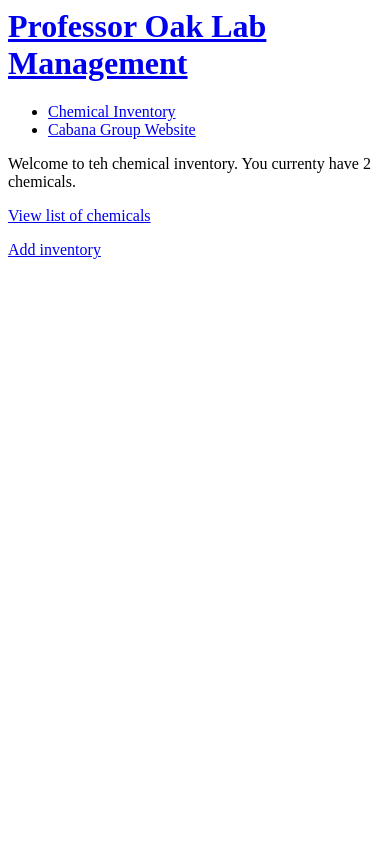
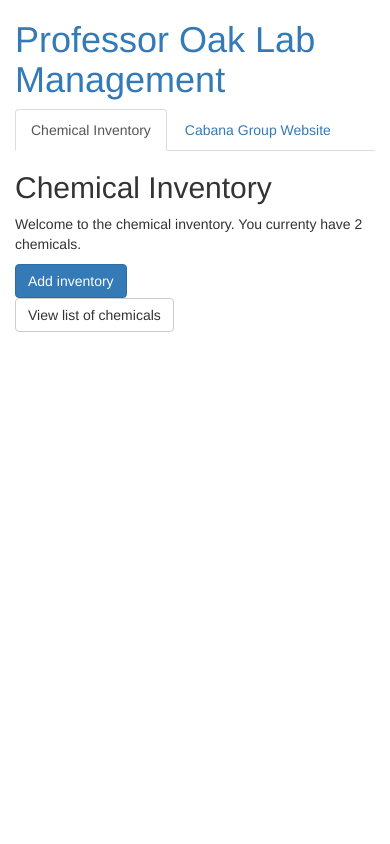
Before and after one commit to canismarko/professor_oak, a Django app: page /chemical_inventory/ in a window 390 px wide. Run offline with Django 3.2, Linux system fonts and the light colour scheme; data comes from the database, SQL or seed files in the repository; some libraries are stand-ins or nearby versions.

Commit message:
Brought in bootstrap styles and added favicon
Bootstrap 3 improves on the default CSS styles and provides page
layout using a grid. Also includes built in responsive (mobile)
design.

```diff
--- a/chemical_inventory/templates/main.html
+++ b/chemical_inventory/templates/main.html
@@ -4,14 +4,24 @@
 
 {% block content %}
 
-Welcome to teh chemical inventory.
-
-You currenty have {{ inventory_size }} chemicals.
+<h2>Chemical Inventory</h2>
 
 <p>
-  <a href="{% url 'chemical_list' %}">View list of chemicals</a>
+  Welcome to the chemical inventory. You currenty have
+  {{ inventory_size }} chemicals.
 </p>
 
-<a href="{% url 'add_container' %}">Add inventory</a>
+<div class="row">
+
+  <div class="col-md-2">
+    <a href="{% url 'add_container' %}" class="btn btn-primary">
+      Add inventory</a>
+  </div>
+
+  <div class="col-md-2">
+    <a href="{% url 'chemical_list' %}" class="btn btn-default">
+      View list of chemicals</a>
+  </div>
+
 
 {% endblock %}
--- a/professor_oak/urls.py
+++ b/professor_oak/urls.py
@@ -15,12 +15,16 @@ Including another URLconf
 """
 from django.conf.urls import include, url
 from django.contrib import admin
+from django.views.generic.base import RedirectView
+from django.core.urlresolvers import reverse
 
 from . import views
 import chemical_inventory.urls
 
 urlpatterns = [
-    url(r'^$', views.home, name='home'),
+    # Since there's home content yet, temporarily redirect to the chemical inventory
+    # url(r'^$', views.home, name='home'),
+    url(r'^$', RedirectView.as_view(url='/chemical_inventory/', permanent=False), name='home'),
     url(r'^admin/', include(admin.site.urls)),
     url(r'^chemical_inventory/', include(chemical_inventory.urls)),
 ]
--- a/templates/base.html
+++ b/templates/base.html
@@ -1,19 +1,36 @@
+{% load staticfiles %}
+<!DOCTYPE html>
+
 <html>
 
   <head>
+
+    <!-- Enable responsive design (mobile friendly) -->
+    <meta name="viewport" content="width=device-width, initial-scale=1">
+
+    <!-- Styles -->
+    <link rel="stylesheet" type="text/css" href="https://cdnjs.cloudflare.com/ajax/libs/twitter-bootstrap/3.3.5/css/bootstrap.min.css">
+
+    <!-- Favicon that shows up in the browser tab -->
+    <link rel="shortcut icon" href="{% static 'favicon.ico' %}" />
+
+
     <title>
       {% block title %}{% endblock %} | Professor Oak
     </title>
   </head>
 
   <body>
-    <h1>
-      <a href="/" title="Return to frontpage">Professor Oak Lab Management</a>
-    </h1>
+    <div class="container">
+	 <h1>
+	   <a href="/" title="Return to frontpage">Professor Oak Lab Management</a>
+	 </h1>
 
-    {% include 'includes/navigation.html' %}
+	 {% include 'includes/navigation.html' %}
 
-    {% block content %}{% endblock %}
+	 {% block content %}{% endblock %}
 
+    </div>
   </body>
+
 </html>
--- a/templates/home.html
+++ b/templates/home.html
@@ -1,4 +1,6 @@
 {% extends 'base.html' %}
+
+{% block title %}Chemical Inventory{% endblock %}
 
 {% block content %}
     Hello, {{ user_full_name }}
--- a/templates/includes/navigation.html
+++ b/templates/includes/navigation.html
@@ -1,11 +1,12 @@
 <!-- Navigation -->
 <html>
-	{% block nav %}
-	<ul>
-		<div>
-	<li>{% block nav-chemical_inventory %}<a href="/chemical_inventory/">Chemical Inventory</a>{% endblock %}</li>
-	<li>{% block nav-Cabana_Group %}<a href="http://cabana.chem.uic.edu">Cabana Group Website</a>{% endblock %}</li>
-		</div>
-	</ul>
-	{% endblock %}
+  {% block nav %}
+
+  <ul class="nav nav-tabs">
+    <li{% if 'chemical_inventory' in request.path %} class="active"{% endif%}>
+      <a href="/chemical_inventory/">Chemical Inventory</a>
+    </li>
+    <li><a href="http://cabana.chem.uic.edu">Cabana Group Website</a></li>
+  </ul>
+  {% endblock %}
 </html>
```
Also changed, not shown: chemical_inventory/templates/chemical_detail.html (+6 -6 lines), chemical_inventory/templates/chemical_list.html (+9 -1 lines), professor_oak/static/favicon.ico (added).
